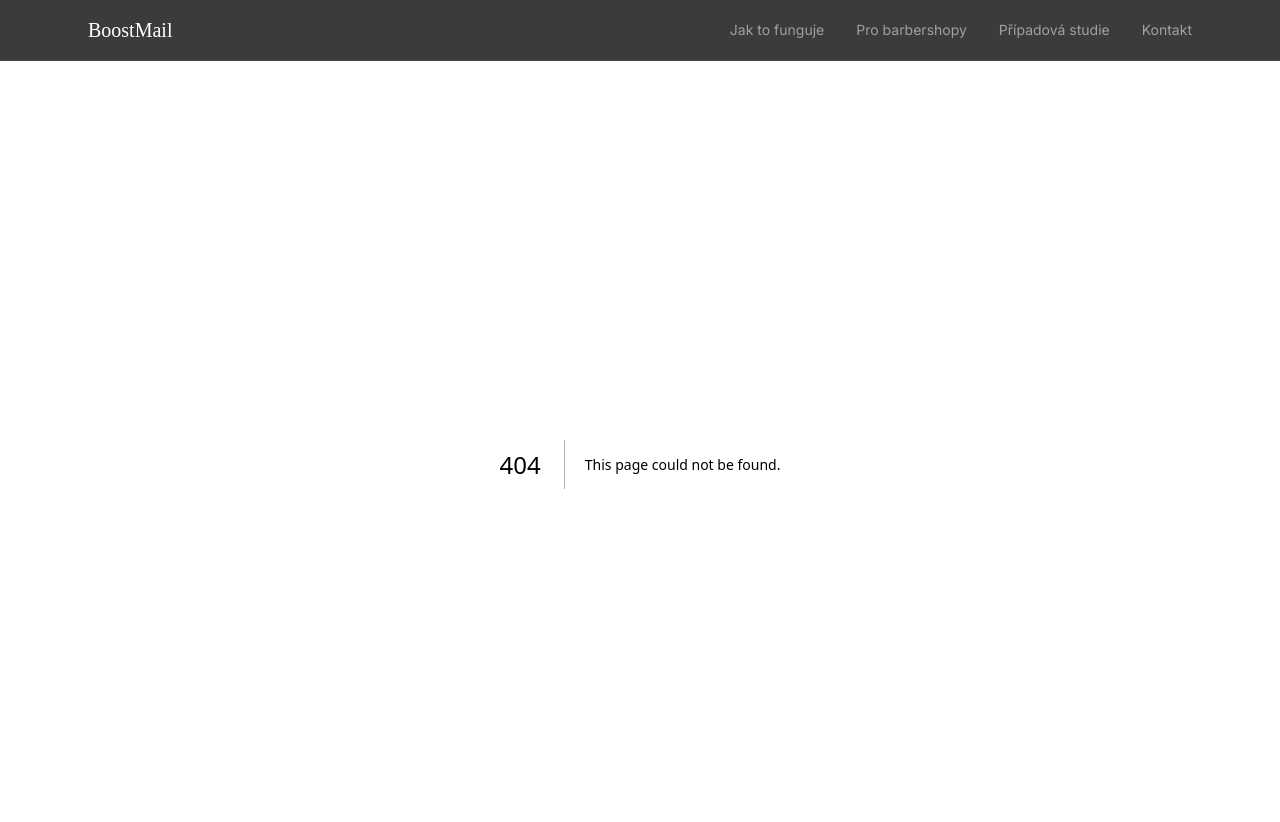
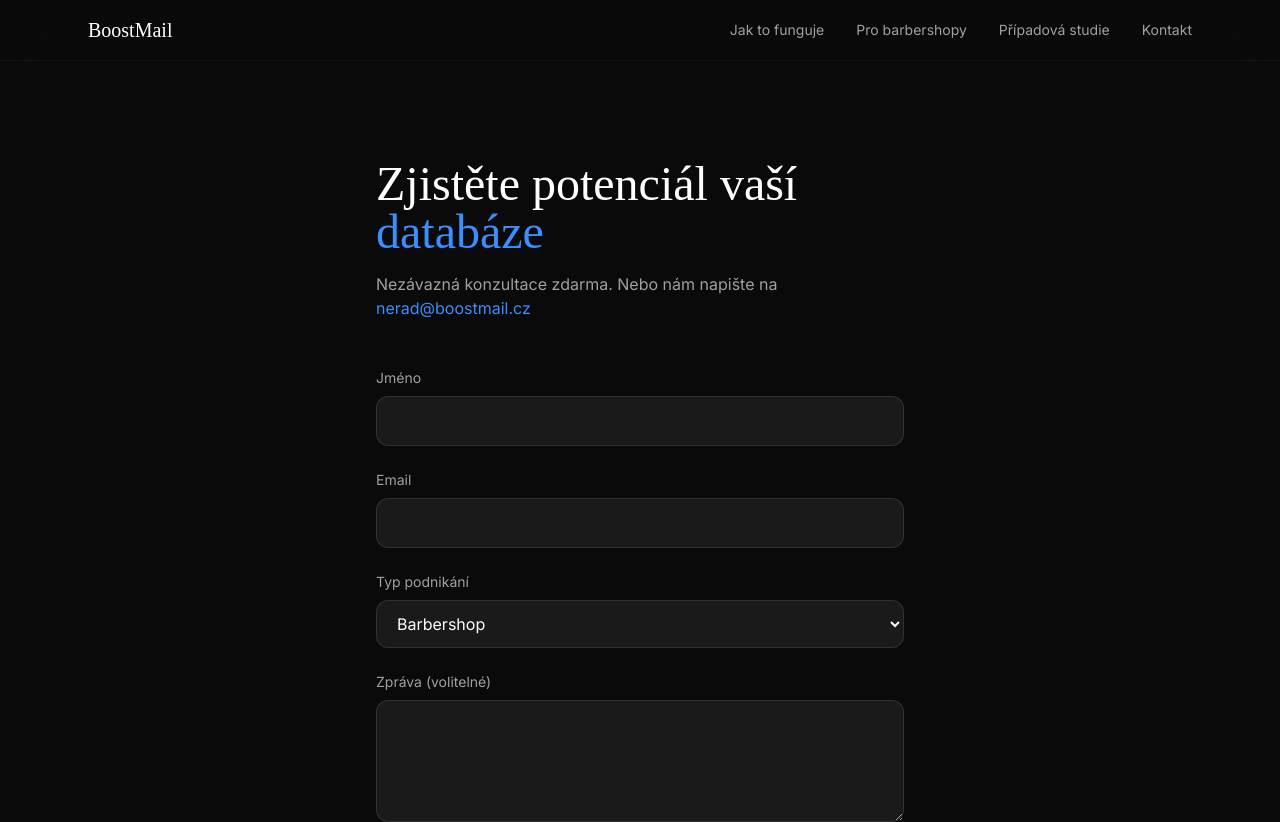
Before and after one commit to lang-lucas/Boostmail-novy-web, a Next.js app: page /kontakt in a window 1280 px wide. Before the commit this address had no page. Shown: the top 822 px of the page. Built offline with nearby package versions, Linux system fonts and the light colour scheme; a web font is replaced by a local one.

Commit message:
feat: add contact page with form and Resend server action

```diff
--- /dev/null
+++ b/app/kontakt/action.ts
@@ -0,0 +1,41 @@
+"use server";
+
+export type ContactState = {
+  success: boolean;
+  error: string | null;
+};
+
+export async function submitContact(
+  _prevState: ContactState,
+  formData: FormData,
+): Promise<ContactState> {
+  const name = formData.get("name") as string;
+  const email = formData.get("email") as string;
+  const businessType = formData.get("businessType") as string;
+  const message = formData.get("message") as string;
+
+  if (!name || !email) {
+    return { success: false, error: "Vyplňte prosím jméno a email." };
+  }
+
+  try {
+    if (process.env.RESEND_API_KEY) {
+      const { Resend } = await import("resend");
+      const resend = new Resend(process.env.RESEND_API_KEY);
+
+      await resend.emails.send({
+        from: "BoostMail Web <web@boostmail.cz>",
+        to: "nerad@boostmail.cz",
+        subject: `Nový kontakt: ${name} (${businessType})`,
+        text: `Jméno: ${name}\nEmail: ${email}\nTyp: ${businessType}\nZpráva: ${message || "—"}`,
+        replyTo: email,
+      });
+    } else {
+      console.log("Contact form submission:", { name, email, businessType, message });
+    }
+
+    return { success: true, error: null };
+  } catch {
+    return { success: false, error: "Něco se pokazilo. Zkuste to prosím znovu." };
+  }
+}
--- /dev/null
+++ b/app/kontakt/page.tsx
@@ -0,0 +1,40 @@
+import type { Metadata } from "next";
+import { ContactForm } from "@/components/ui/ContactForm";
+import { SectionReveal } from "@/components/ui/SectionReveal";
+import { siteConfig } from "@/lib/data";
+
+export const metadata: Metadata = {
+  title: "Kontakt",
+  description:
+    "Domluvte si nezávaznou konzultaci zdarma. Zjistíme, kolik zákazníků vám leží v databázi.",
+};
+
+export default function KontaktPage() {
+  return (
+    <div className="py-24">
+      <div className="mx-auto max-w-xl px-6">
+        <SectionReveal>
+          <h1 className="font-heading text-4xl md:text-5xl">
+            Zjistěte potenciál vaší{" "}
+            <span className="text-brand">databáze</span>
+          </h1>
+          <p className="mt-4 text-text-secondary">
+            Nezávazná konzultace zdarma. Nebo nám napište na{" "}
+            <a
+              href={`mailto:${siteConfig.email}`}
+              className="text-brand hover:underline"
+            >
+              {siteConfig.email}
+            </a>
+          </p>
+        </SectionReveal>
+
+        <SectionReveal delay={0.2}>
+          <div className="mt-12">
+            <ContactForm />
+          </div>
+        </SectionReveal>
+      </div>
+    </div>
+  );
+}
--- /dev/null
+++ b/components/ui/ContactForm.tsx
@@ -0,0 +1,95 @@
+"use client";
+
+import { useActionState } from "react";
+import { submitContact, type ContactState } from "@/app/kontakt/action";
+import { Button } from "@/components/ui/Button";
+
+const initialState: ContactState = { success: false, error: null };
+
+export function ContactForm() {
+  const [state, formAction, isPending] = useActionState(
+    submitContact,
+    initialState,
+  );
+
+  if (state.success) {
+    return (
+      <div className="rounded-2xl border border-brand/20 bg-brand/5 p-8 text-center">
+        <p className="text-lg text-text-primary">Děkujeme za zprávu!</p>
+        <p className="mt-2 text-sm text-text-secondary">
+          Ozveme se vám do 24 hodin.
+        </p>
+      </div>
+    );
+  }
+
+  return (
+    <form action={formAction} className="space-y-6">
+      <div>
+        <label htmlFor="name" className="mb-2 block text-sm text-text-secondary">
+          Jméno
+        </label>
+        <input
+          id="name"
+          name="name"
+          type="text"
+          required
+          className="w-full rounded-xl border border-white/10 bg-surface-card px-4 py-3 text-text-primary outline-none transition-colors focus:border-brand"
+        />
+      </div>
+
+      <div>
+        <label htmlFor="email" className="mb-2 block text-sm text-text-secondary">
+          Email
+        </label>
+        <input
+          id="email"
+          name="email"
+          type="email"
+          required
+          className="w-full rounded-xl border border-white/10 bg-surface-card px-4 py-3 text-text-primary outline-none transition-colors focus:border-brand"
+        />
+      </div>
+
+      <div>
+        <label
+          htmlFor="businessType"
+          className="mb-2 block text-sm text-text-secondary"
+        >
+          Typ podnikání
+        </label>
+        <select
+          id="businessType"
+          name="businessType"
+          className="w-full rounded-xl border border-white/10 bg-surface-card px-4 py-3 text-text-primary outline-none transition-colors focus:border-brand"
+        >
+          <option value="barbershop">Barbershop</option>
+          <option value="klinika">Klinika</option>
+          <option value="kosmetika">Kosmetický salón</option>
+          <option value="wellness">Wellness</option>
+          <option value="other">Jiné</option>
+        </select>
+      </div>
+
+      <div>
+        <label htmlFor="message" className="mb-2 block text-sm text-text-secondary">
+          Zpráva (volitelné)
+        </label>
+        <textarea
+          id="message"
+          name="message"
+          rows={4}
+          className="w-full rounded-xl border border-white/10 bg-surface-card px-4 py-3 text-text-primary outline-none transition-colors focus:border-brand"
+        />
+      </div>
+
+      {state.error && (
+        <p className="text-sm text-red-400">{state.error}</p>
+      )}
+
+      <Button type="submit" size="lg" className="w-full">
+        {isPending ? "Odesílám..." : "Odeslat zprávu"}
+      </Button>
+    </form>
+  );
+}
```
